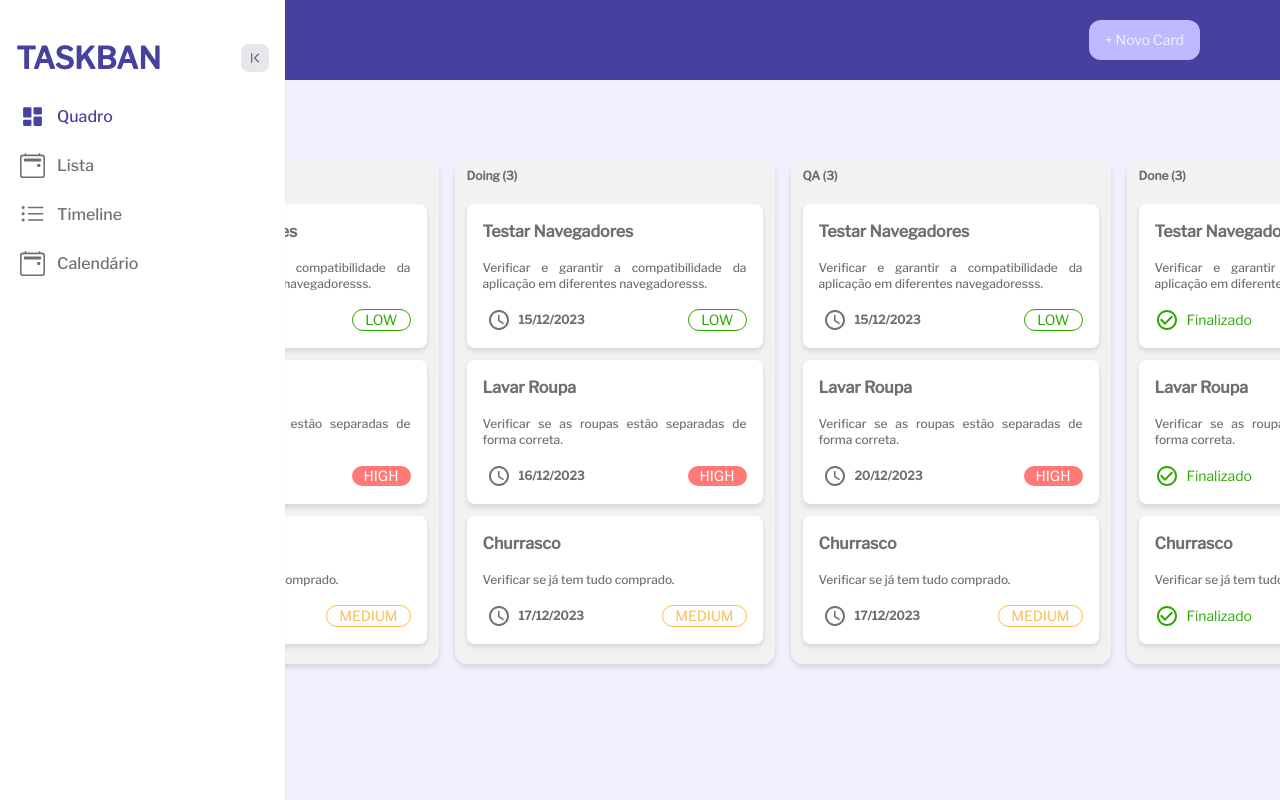
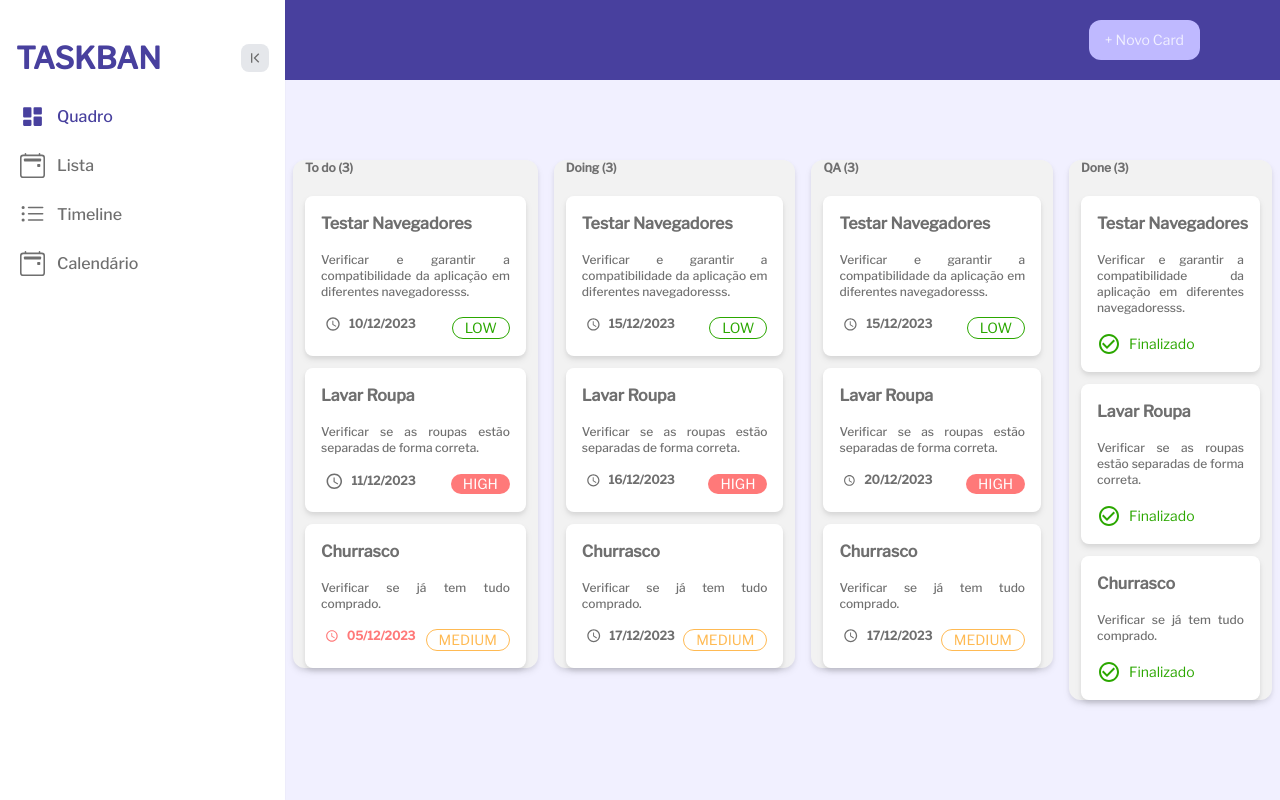
Before and after one commit to Lucasvalves/taskban, a React (Vite) app: page / in a window 1280 px wide. Built offline with nearby package versions, Linux system fonts and the light colour scheme.

Commit message:
✨feat:  inserting drag and drop

```diff
--- a/package.json
+++ b/package.json
@@ -12,12 +12,12 @@
   "dependencies": {
     "@emotion/react": "^11.11.1",
     "@emotion/styled": "^11.11.0",
-    "@hello-pangea/dnd": "^16.5.0",
     "@hookform/resolvers": "^3.3.2",
     "@mui/icons-material": "^5.15.1",
     "@mui/material": "^5.15.1",
     "babel-plugin-macros": "^3.1.0",
     "react": "^18.2.0",
+    "react-beautiful-dnd": "^13.1.1",
     "react-dom": "^18.2.0",
     "react-fontawesome": "^1.7.1",
     "react-hook-form": "^7.49.2",
--- a/src/components/TaskCard/index.jsx
+++ b/src/components/TaskCard/index.jsx
@@ -1,6 +1,7 @@
 import { MdOutlineWatchLater } from 'react-icons/md';
 import { handlePriorityColor } from '../../utils/constants';
 import CheckCircleOutlineIcon from '@mui/icons-material/CheckCircleOutline';
+import { Draggable } from "react-beautiful-dnd";
 
 export const TaskCard = ({ task, index, taskEntries }) => {
   const priorityClassName = handlePriorityColor(task.priority);
@@ -9,9 +10,13 @@ export const TaskCard = ({ task, index, taskEntries }) => {
     new Date(task.date) <= new Date() ? 'text-red-400' : 'text-stone-500 ';
 
   return (
-    //<Draggable key={task.id} draggableId={task.id} index={index}>
-
-    <div className=" h-1/6 bg-white  rounded-lg drop-shadow-md w-full">
+    <Draggable key={task.id} draggableId={task.id} index={index}>
+      {(provided) => (
+      <div className=" h-1/6 bg-white  rounded-lg drop-shadow-md w-full"
+        ref={provided.innerRef}
+        {...provided.draggableProps}
+        {...provided.dragHandleProps}
+      >
         <h1 className="text-stone-500 font-semibold text-base mb-3 ml-4 mt-4  ">
           {task.title}
         </h1>
@@ -49,21 +54,7 @@ export const TaskCard = ({ task, index, taskEntries }) => {
           </div>
         )}
       </div>
+       )}
+      </Draggable>
   );
 };
-
-//  <span className="w-2/4  flex items-center flex-row text-stone-500  ">
-// <MdOutlineWatchLater className="h-fit w-6 " />
-// <span
-//   className={`${textColor} text-[0.70rem] ml-1 font-semibold whitespace-nowrap`}
-// >
-//   {new Date(task.date).toLocaleDateString('pt-BR')}
-// </span>
-// </span>
-// <span className="w-2/4 h-6 flex justify-end items-center">
-// <span
-//   className={`${priorityClassName}  uppercase px-3 rounded-xl text-sm  `}
-// >
-//   {task.priority}
-// </span>
-// </span>
--- a/src/components/TaskContainer/index.jsx
+++ b/src/components/TaskContainer/index.jsx
@@ -1,21 +1,42 @@
 import { TaskCard } from '../TaskCard';
 import { useContext } from 'react';
 import { TaskList } from '../TaskList';
-import useModalContext from '../../hook/useModalContext';
 import { TasksContext } from '../../context/TasksContext';
 import {cardsTitle} from '../../utils/constants'
+import { DragDropContext, Droppable } from "react-beautiful-dnd";
 
 export const TaskContainer = () => {
-  const { tasks } = useContext(TasksContext);
+  const { tasks, setTasks } = useContext(TasksContext);
   const taskEntries = Array.from(Object.entries(cardsTitle));
 
+  const onDragEnd = (re) => {
+    if (!re.destination) return;
+    let newBoardData = tasks;
+   console.table(newBoardData)
+    var dragItem =
+      newBoardData[parseInt(re.source.droppableId)].items[re.source.index];
+      newBoardData[parseInt(re.source.droppableId)].items.splice(re.source.index,1);
+      newBoardData[parseInt(re.destination.droppableId)].items.splice(re.destination.index,0,dragItem);
+      setTasks(newBoardData.todo);
+  };
+
   return (
+
       <div
         className="6  h-full flex w-full justify-center overflow-y-scroll "
       >
+        <DragDropContext onDragEnd={onDragEnd}>
           <div className="flex  justify-center gap-">
             {tasks &&
-          taskEntries.map(([key, value]) => (
+              taskEntries.map(([key, value], index) => (
+                <Droppable key={key} droppableId={key}>
+                {(provided, snapshot) => (
+                  <div
+                    {...provided.droppableProps}
+                    ref={provided.innerRef}
+                  >
+                {/* {console.log("Key: ",key,"Value: " ,value, "Index: ", index)} */}
+
                     <TaskList key={key} title={`${value} (${tasks[key].length})`}>
                       {
                         // tasks[key].length > 0 ? (
@@ -26,10 +47,15 @@ export const TaskContainer = () => {
                         //   <p>Sem tarefas</p>
                         // )
                       }
-              {/* {provided.placeholder} */}
                     </TaskList>
+                    {provided.placeholder}
+                  </div>
+
+                  )}
+                  </Droppable>
               ))}
           </div>
+        </DragDropContext>
       </div>
   );
 };
--- a/src/main.jsx
+++ b/src/main.jsx
@@ -4,7 +4,7 @@ import App from './App.jsx';
 import './input.css';
 
 ReactDOM.createRoot(document.getElementById('root')).render(
-  <React.StrictMode>
+  // <React.StrictMode>
     <App />
-  </React.StrictMode>,
+  //</React.StrictMode>
 );
```
Also changed, not shown: 2 other files (tests, documents, lock files or other folders). Lines whose indentation alone changed are shown as unchanged.
